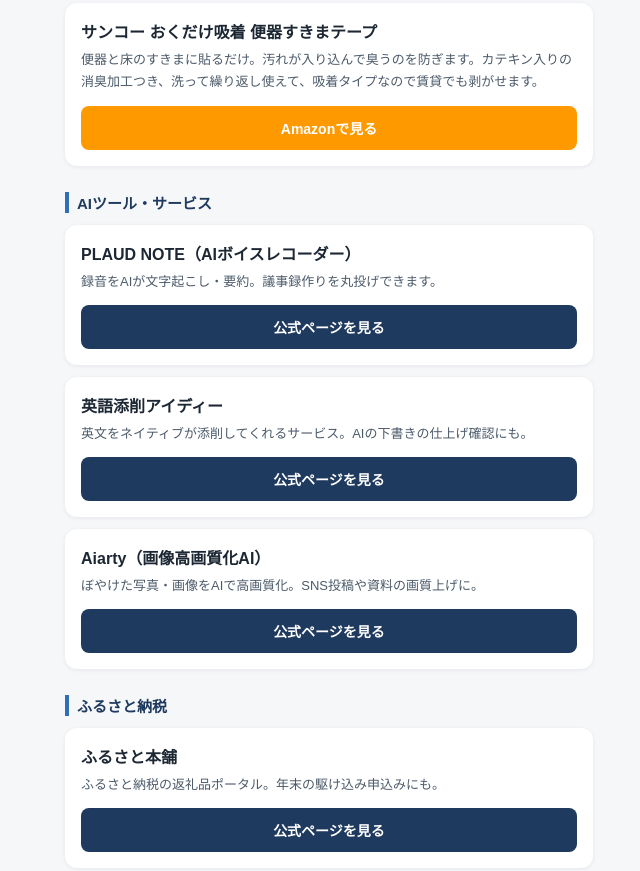
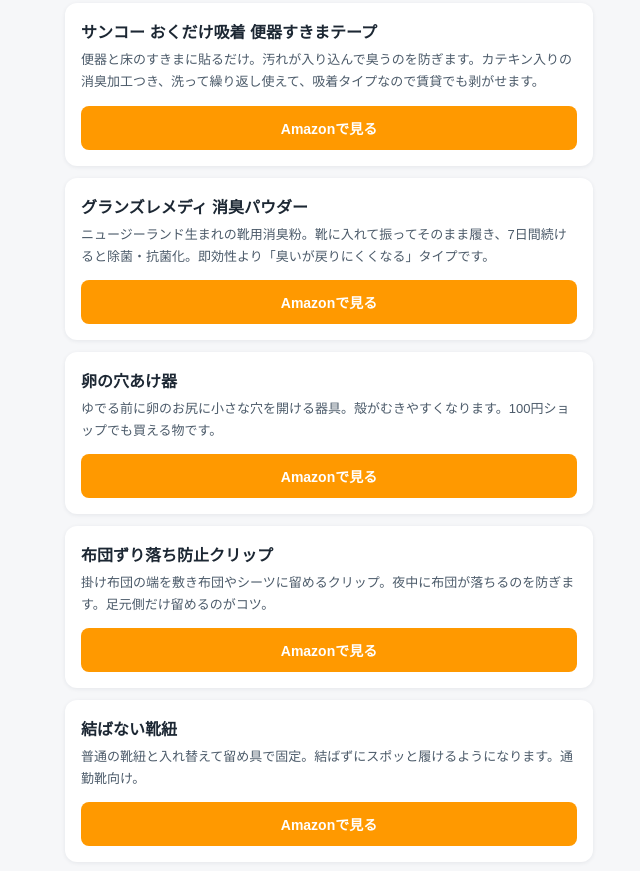
Before and after one commit to tk-ramen/kotone-links, a plain HTML site: page index.html in a window 1280 px wide. Shown: the part 3482-4353 px from the top of the page, without its empty margins (311-951 px from the left). Drawn offline with Linux system fonts and the light colour scheme.

Commit message:
Add files via upload

```diff
--- a/index.html
+++ b/index.html
@@ -154,6 +154,30 @@
     <a class="btn amz" href="https://www.amazon.co.jp/s?k=%E3%82%B5%E3%83%B3%E3%82%B3%E3%83%BC+%E4%BE%BF%E5%99%A8%E3%81%99%E3%81%8D%E3%81%BE%E3%83%86%E3%83%BC%E3%83%97&tag=tkramen2574-22" rel="nofollow sponsored noopener" target="_blank">Amazonで見る</a>
   </div>
 
+  <div class="card">
+    <h3>グランズレメディ 消臭パウダー</h3>
+    <p>ニュージーランド生まれの靴用消臭粉。靴に入れて振ってそのまま履き、7日間続けると除菌・抗菌化。即効性より「臭いが戻りにくくなる」タイプです。</p>
+    <a class="btn amz" href="https://www.amazon.co.jp/s?k=%E3%82%B0%E3%83%A9%E3%83%B3%E3%82%BA%E3%83%AC%E3%83%A1%E3%83%87%E3%82%A3&tag=tkramen2574-22" rel="nofollow sponsored noopener" target="_blank">Amazonで見る</a>
+  </div>
+
+  <div class="card">
+    <h3>卵の穴あけ器</h3>
+    <p>ゆでる前に卵のお尻に小さな穴を開ける器具。殻がむきやすくなります。100円ショップでも買える物です。</p>
+    <a class="btn amz" href="https://www.amazon.co.jp/s?k=%E5%8D%B5+%E7%A9%B4%E3%81%82%E3%81%91%E5%99%A8&tag=tkramen2574-22" rel="nofollow sponsored noopener" target="_blank">Amazonで見る</a>
+  </div>
+
+  <div class="card">
+    <h3>布団ずり落ち防止クリップ</h3>
+    <p>掛け布団の端を敷き布団やシーツに留めるクリップ。夜中に布団が落ちるのを防ぎます。足元側だけ留めるのがコツ。</p>
+    <a class="btn amz" href="https://www.amazon.co.jp/s?k=%E5%B8%83%E5%9B%A3+%E3%81%9A%E3%82%8A%E8%90%BD%E3%81%A1%E9%98%B2%E6%AD%A2+%E3%82%AF%E3%83%AA%E3%83%83%E3%83%97&tag=tkramen2574-22" rel="nofollow sponsored noopener" target="_blank">Amazonで見る</a>
+  </div>
+
+  <div class="card">
+    <h3>結ばない靴紐</h3>
+    <p>普通の靴紐と入れ替えて留め具で固定。結ばずにスポッと履けるようになります。通勤靴向け。</p>
+    <a class="btn amz" href="https://www.amazon.co.jp/s?k=%E7%B5%90%E3%81%B0%E3%81%AA%E3%81%84%E9%9D%B4%E7%B4%90&tag=tkramen2574-22" rel="nofollow sponsored noopener" target="_blank">Amazonで見る</a>
+  </div>
+
   <h2>AIツール・サービス</h2>
 
   <div class="card">
```
